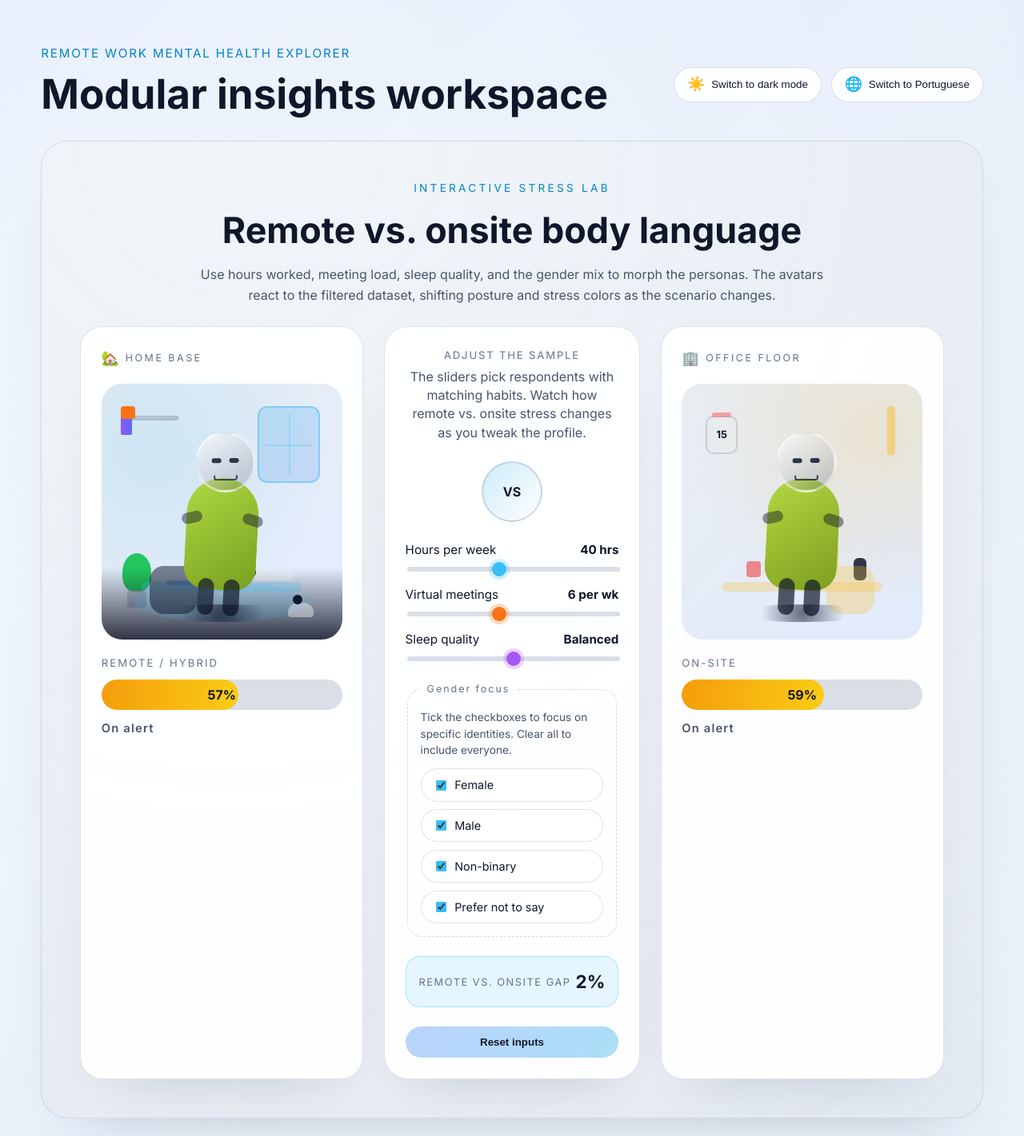
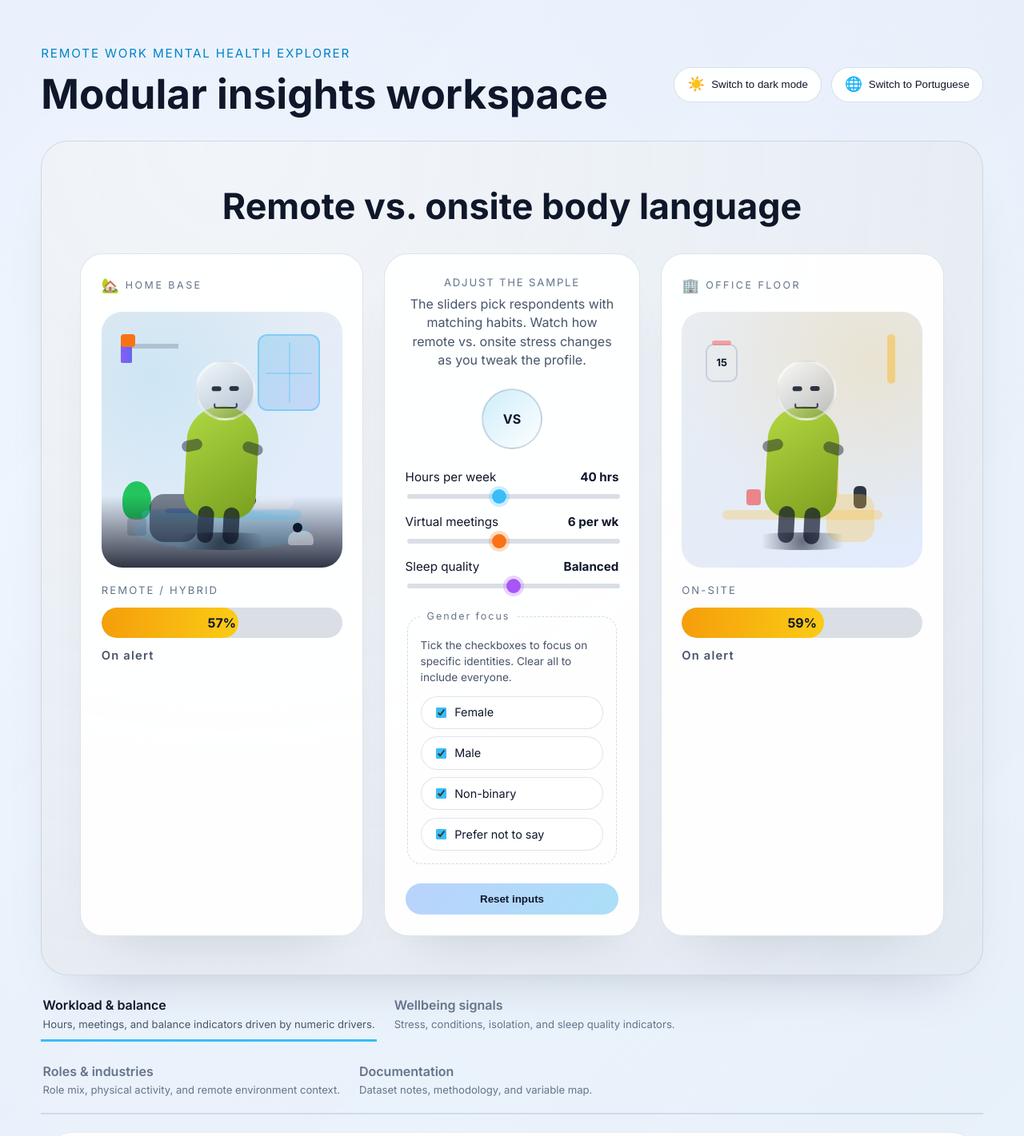
Before and after one commit to joaovarela14/VI, a React (Vite) app in the folder remote-mental-health-viz/: page / in a window 1280 px wide. Shown: the top 1421 px of the page at 80% size. Built offline with nearby package versions, Linux system fonts and the light colour scheme.

Commit message:
refactor: Remove unused elements from StressPersonaHero component

```diff
--- a/remote-mental-health-viz/src/components/StressPersonaHero.jsx
+++ b/remote-mental-health-viz/src/components/StressPersonaHero.jsx
@@ -282,9 +282,8 @@ function StressPersonaHero({ data = [], copy = {}, theme = 'light' }) {
   return (
     <section className={`stress-lab stress-lab--${theme}`}>
       <div className="stress-lab__intro">
-        <p className="stress-lab__eyebrow">{copy?.eyebrow}</p>
         <h2>{copy?.title}</h2>
-        <p className="stress-lab__lead">{copy?.description}</p>
+
       </div>
 
       <div className="stress-lab__models" role="group" aria-label={copy?.modelsLabel}>
@@ -373,10 +372,6 @@ function StressPersonaHero({ data = [], copy = {}, theme = 'light' }) {
             </div>
           </fieldset>
 
-          <div className="comparison-diff">
-            <span className="diff-label">{copy?.panel?.differenceLabel}</span>
-            <span className="diff-value">{differenceValue}</span>
-          </div>
 
           <button type="button" className="comparison-reset" onClick={handleReset}>
             {copy?.panel?.reset}
```
